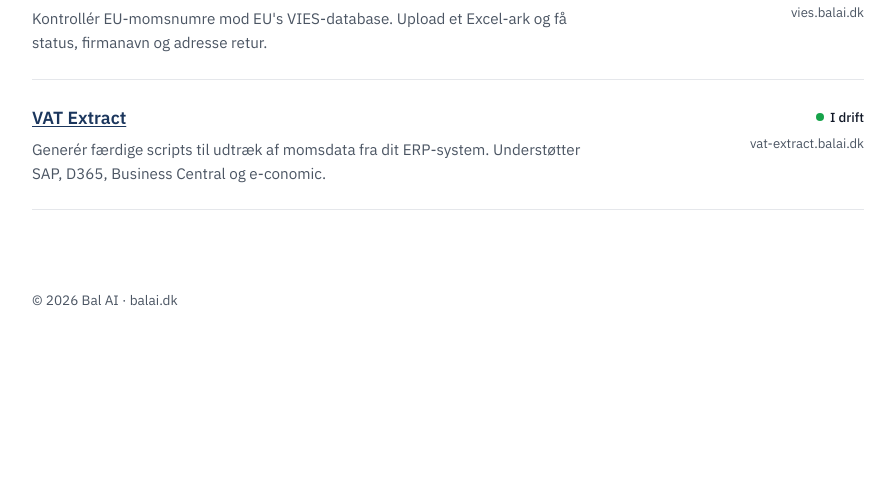
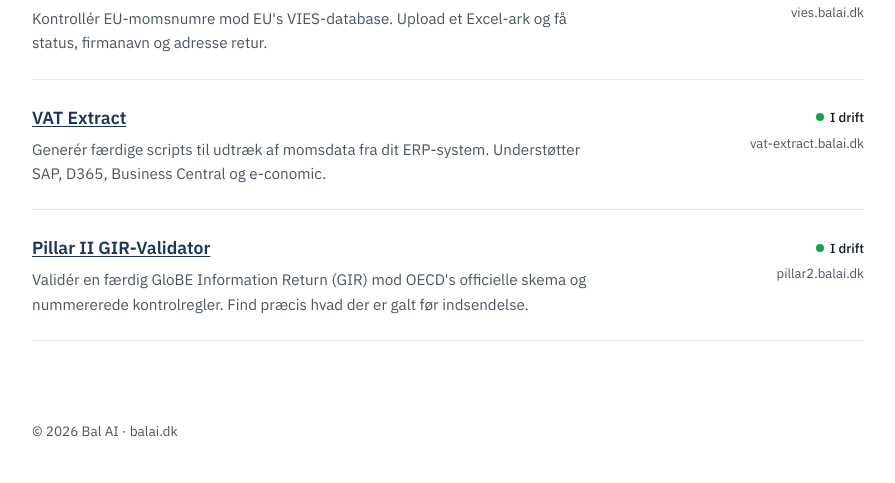
Before and after one commit to Bal1979/balai-landing, a Flask app: page / in a window 1280 px wide. Shown: the part 1091-1574 px from the top of the page, without its empty margins (192-1087 px from the left). Before the commit the page ends 1397 px from the top, so only its background shows below. Run offline with Flask 3, Linux system fonts and the light colour scheme.

Commit message:
Tilføj Pillar II GIR-Validator på landing

```diff
--- a/templates/index.html
+++ b/templates/index.html
@@ -101,6 +101,17 @@
                             <span class="product-domain">vat-extract.balai.dk</span>
                         </div>
                     </li>
+
+                    <li class="product-row">
+                        <div class="product-info">
+                            <h3><a href="https://pillar2.balai.dk">Pillar II GIR-Validator</a></h3>
+                            <p>Validér en færdig GloBE Information Return (GIR) mod OECD's officielle skema og nummererede kontrolregler. Find præcis hvad der er galt før indsendelse.</p>
+                        </div>
+                        <div class="product-meta">
+                            <span class="status status-live"><span class="status-dot" aria-hidden="true"></span>I drift</span>
+                            <span class="product-domain">pillar2.balai.dk</span>
+                        </div>
+                    </li>
                 </ul>
             </section>
         </main>
```
